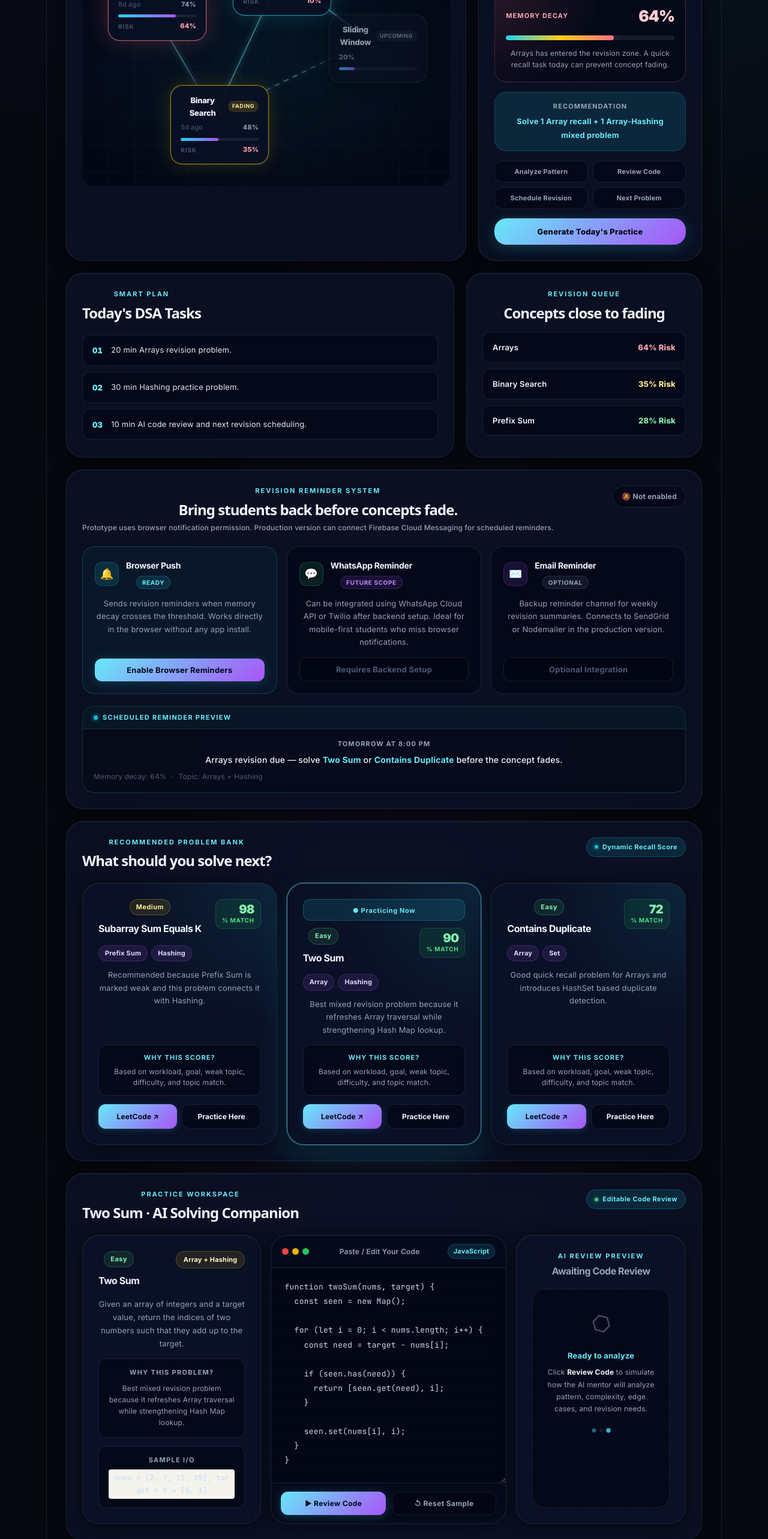
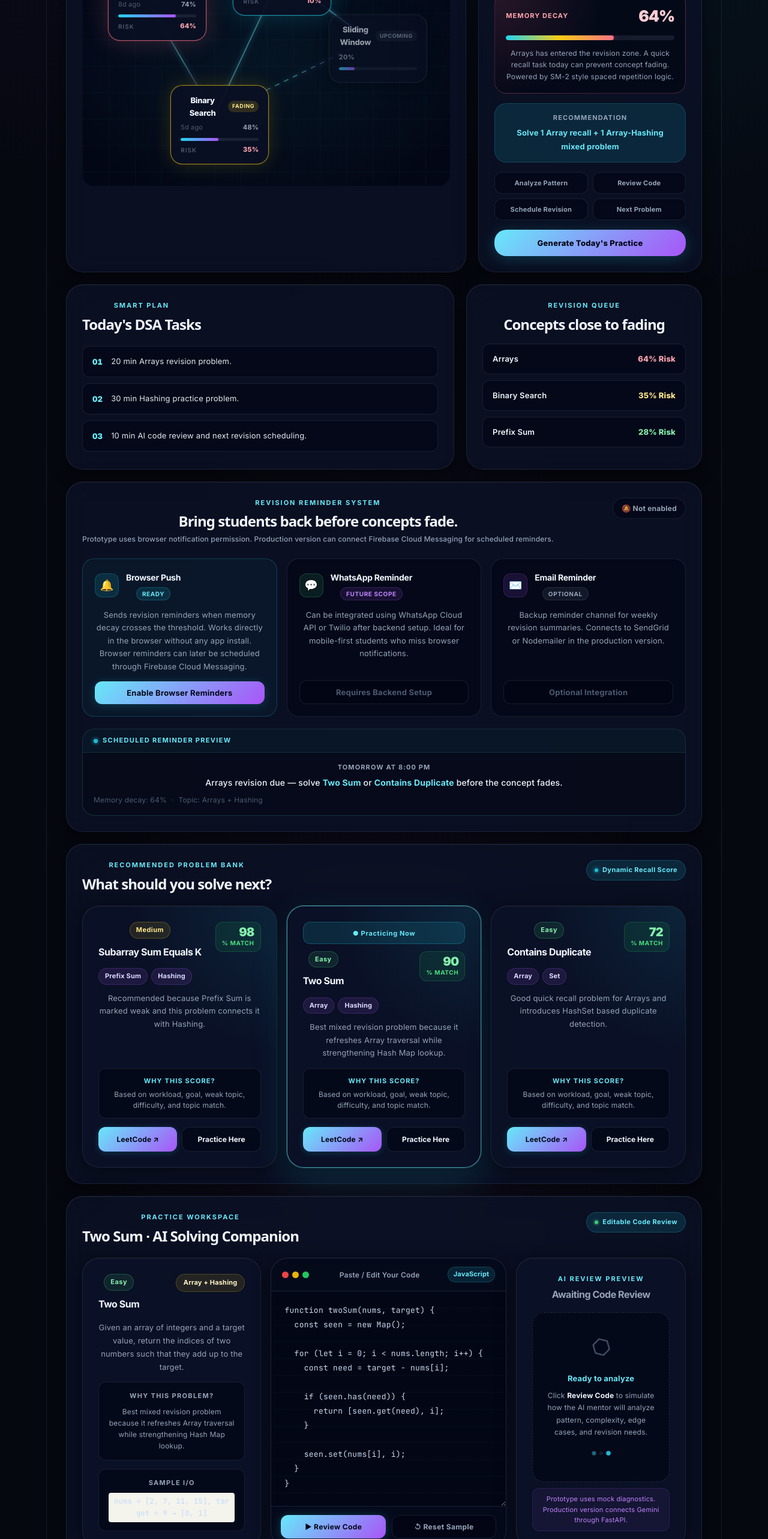
Before and after one commit to bhagwanjaane21/DSA-AI-COACH, a React (Vite) app in the folder frontend/: page / in a window 1280 px wide. Shown: the part 1300-3866 px from the top of the page at 60% size. Built offline with nearby package versions, Linux system fonts and the light colour scheme.

Commit message:
Remove backend pipeline from user dashboard

```diff
--- a/frontend/src/App.css
+++ b/frontend/src/App.css
@@ -1928,6 +1928,123 @@ h3 {
 }
 
 /* ══════════════════════════════════════
+   SM-2 NOTE & REVIEW PROTO NOTE
+══════════════════════════════════════ */
+.sm2-note {
+  margin: 8px 0 0;
+  font-size: 11px;
+  color: var(--text-muted);
+  font-style: italic;
+  letter-spacing: 0.02em;
+  line-height: 1.5;
+}
+
+.review-proto-note {
+  margin: 10px 0 0;
+  padding: 9px 12px;
+  border-radius: var(--radius-sm);
+  background: rgba(168, 85, 247, 0.07);
+  border: 1px solid rgba(168, 85, 247, 0.16);
+  font-size: 11px;
+  color: #c084fc;
+  line-height: 1.55;
+  font-style: italic;
+}
+
+/* ══════════════════════════════════════
+   BACKEND INTELLIGENCE PIPELINE
+══════════════════════════════════════ */
+.pipeline-panel {
+  border: 1px solid var(--border);
+  background: var(--bg-card);
+  box-shadow: var(--shadow-card);
+  backdrop-filter: blur(20px);
+  -webkit-backdrop-filter: blur(20px);
+  border-radius: var(--radius-lg);
+  padding: 26px;
+  margin-bottom: 20px;
+}
+
+.pipeline-pill {
+  background: rgba(168, 85, 247, 0.12) !important;
+  border-color: rgba(168, 85, 247, 0.22) !important;
+  color: #c084fc !important;
+}
+
+.pipeline-flow {
+  display: flex;
+  align-items: stretch;
+  gap: 0;
+  overflow-x: auto;
+  padding-bottom: 4px;
+}
+
+.pipeline-step {
+  display: flex;
+  flex-direction: column;
+  align-items: center;
+  text-align: center;
+  padding: 16px 14px;
+  border-radius: var(--radius-md);
+  background: var(--bg-inset);
+  border: 1px solid var(--border);
+  min-width: 120px;
+  flex: 1;
+  transition: var(--transition);
+  gap: 6px;
+}
+
+.pipeline-step:hover {
+  border-color: rgba(103, 232, 249, 0.22);
+  background: rgba(34, 211, 238, 0.04);
+  transform: translateY(-2px);
+}
+
+.pipeline-step-highlight {
+  border-color: rgba(168, 85, 247, 0.3);
+  background: rgba(168, 85, 247, 0.06);
+}
+
+.pipeline-step-highlight:hover {
+  border-color: rgba(168, 85, 247, 0.5);
+  background: rgba(168, 85, 247, 0.1);
+  box-shadow: 0 0 32px rgba(168, 85, 247, 0.12);
+}
+
+.pipeline-step-icon {
+  font-size: 22px;
+  line-height: 1;
+  margin-bottom: 2px;
+}
+
+.pipeline-step-label {
+  font-size: 12px;
+  font-weight: 800;
+  color: var(--text-primary);
+  letter-spacing: -0.02em;
+  line-height: 1.3;
+}
+
+.pipeline-step-sub {
+  font-size: 10px;
+  color: var(--text-muted);
+  font-weight: 500;
+  line-height: 1.4;
+}
+
+.pipeline-arrow {
+  display: flex;
+  align-items: center;
+  justify-content: center;
+  padding: 0 8px;
+  color: rgba(103, 232, 249, 0.45);
+  font-size: 18px;
+  font-weight: 300;
+  flex-shrink: 0;
+  align-self: center;
+}
+
+/* ══════════════════════════════════════
    RESPONSIVE
 ══════════════════════════════════════ */
 @media (max-width: 1200px) {
--- a/frontend/src/App.jsx
+++ b/frontend/src/App.jsx
@@ -645,6 +645,9 @@ function App() {
                 Arrays has entered the revision zone. A quick recall task today
                 can prevent concept fading.
               </p>
+              <p className="sm2-note">
+                Powered by SM-2 style spaced repetition logic.
+              </p>
             </div>
 
             <div className="mentor-insight">
@@ -739,7 +742,7 @@ function App() {
                 </div>
               </div>
               <p className="reminder-desc">
-                Sends revision reminders when memory decay crosses the threshold. Works directly in the browser without any app install.
+                Sends revision reminders when memory decay crosses the threshold. Works directly in the browser without any app install. Browser reminders can later be scheduled through Firebase Cloud Messaging.
               </p>
               <button
                 className={`reminder-btn ${reminderStatus === "Enabled" ? "reminder-btn-success" : reminderStatus === "Blocked" ? "reminder-btn-blocked" : ""}`}
@@ -986,6 +989,9 @@ function App() {
                       <span className="wi-dot" />
                     </div>
                   </div>
+                  <p className="review-proto-note">
+                    Prototype uses mock diagnostics. Production version connects Gemini through FastAPI.
+                  </p>
                 </>
               ) : (
                 <>
```
